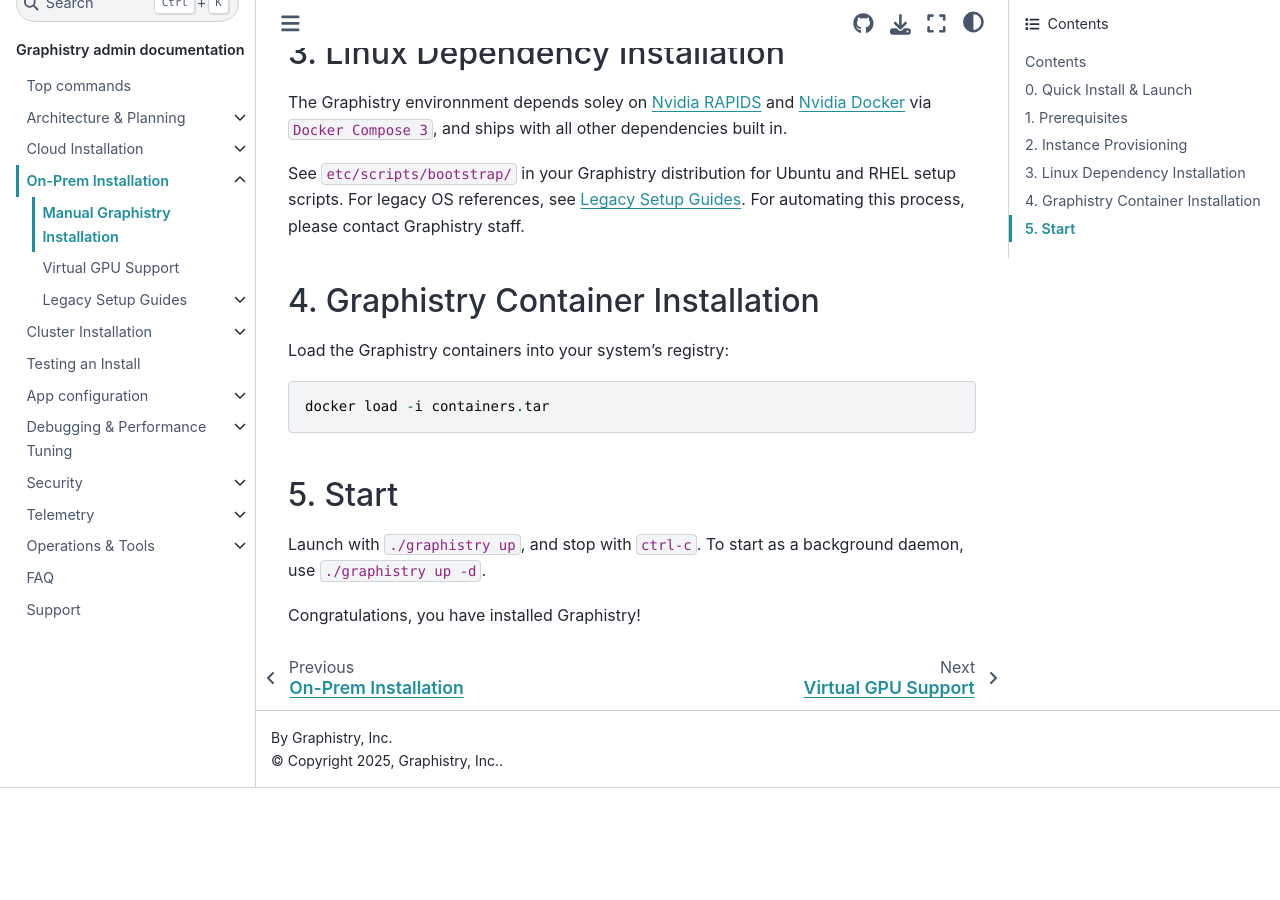
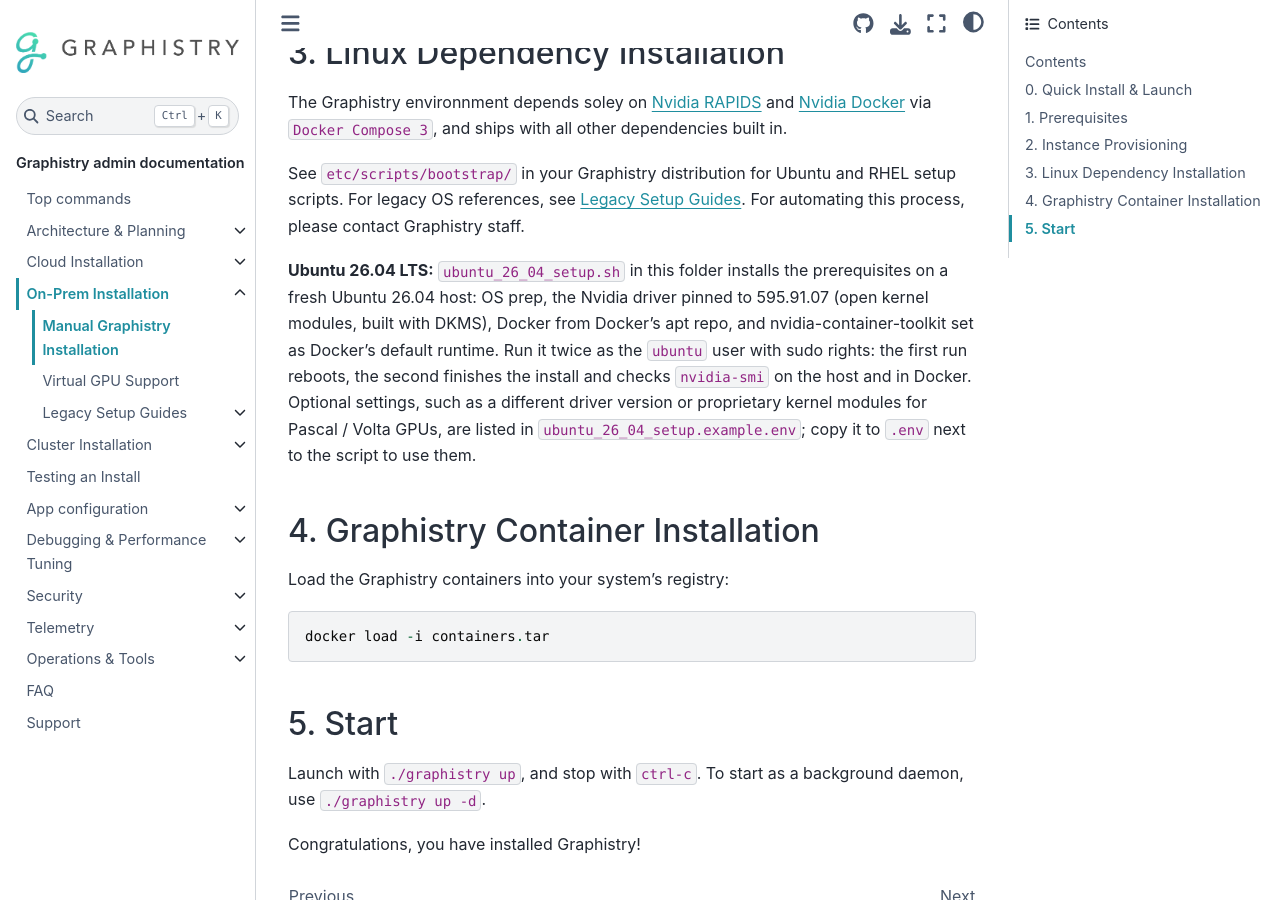
Before and after one commit to graphistry/graphistry-cli, a Sphinx documentation site: the page built from docs/install/on-prem/manual.md, in a window 1280 px wide and 900 px high, scrolled down 2165 px. Built offline with Sphinx 7.4.7 and the Sphinx Book theme 1.1.4, drawn with Linux system fonts in a browser that asks for light colours; the version number could not be read and is left out; before the commit the page ends 2953 px from its top, so only the background shows below that.

Commit message:
feat(install): add Ubuntu 26.04 prerequisites setup script
Adds docs/install/on-prem/ubuntu_26_04_setup.sh, the 26.04 successor to
ubuntu_22_04_setup.sh, with the same two-stage flow (run, reboot, run).

- Nvidia driver pinned to 595.91.07 from Nvidia's CUDA apt repo via
  nvidia-driver-pinning-<version>; open kernel modules built with DKMS
  (proprietary available for Pascal / Volta); Secure Boot guard
- Docker from Docker's apt repo, overlay2 image store kept by default
- nvidia-container-toolkit from the libnvidia-container repo, set as
  Docker's default runtime with nvidia-ctk
- apt-get dist-upgrade so the kernel is actually upgraded; needrestart
  prompts suppressed; systemd-resolved FallbackDNS drop-in
- Stage 2 checks nvidia-smi on the host, with --gpus all, and with the
  default runtime, and fails if the loaded driver is not the pinned one

Options are documented in ubuntu_26_04_setup.example.env.

```diff
--- a/docs/install/on-prem/manual.md
+++ b/docs/install/on-prem/manual.md
@@ -72,6 +72,8 @@
 
 See `etc/scripts/bootstrap/` in your Graphistry distribution for Ubuntu and RHEL setup scripts. For legacy OS references, see [Legacy Setup Guides](legacy/index.rst). For automating this process, please contact Graphistry staff.
 
+**Ubuntu 26.04 LTS:** `ubuntu_26_04_setup.sh` in this folder installs the prerequisites on a fresh Ubuntu 26.04 host: OS prep, the Nvidia driver pinned to 595.91.07 (open kernel modules, built with DKMS), Docker from Docker's apt repo, and nvidia-container-toolkit set as Docker's default runtime. Run it twice as the `ubuntu` user with sudo rights: the first run reboots, the second finishes the install and checks `nvidia-smi` on the host and in Docker. Optional settings, such as a different driver version or proprietary kernel modules for Pascal / Volta GPUs, are listed in `ubuntu_26_04_setup.example.env`; copy it to `.env` next to the script to use them.
+
 
 
 ## 4. Graphistry Container Installation
```
Also changed, not shown: CHANGELOG.md (+1 -0 lines), 2 other files.
